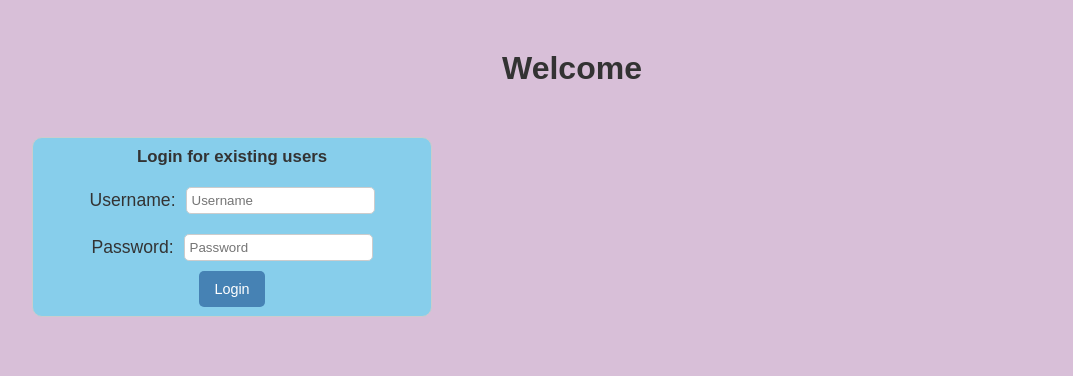
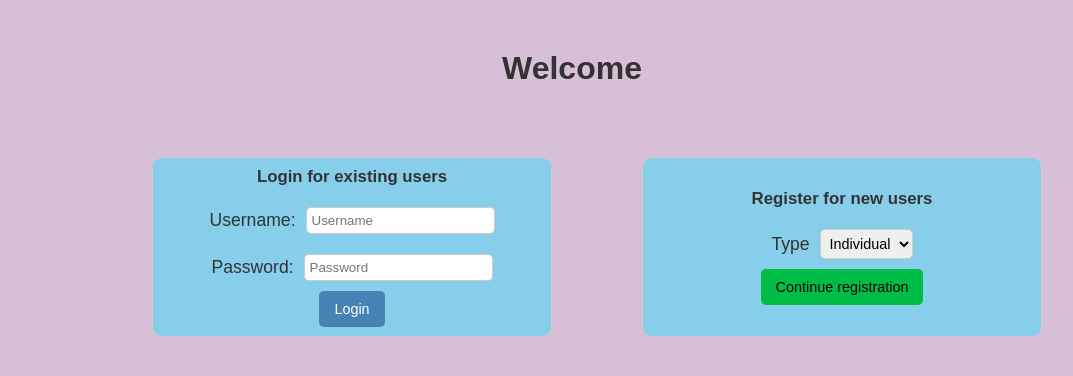
Before and after one commit to IwanAizakku/umaapp, a PHP site: page /HTML/login.html in a window 1280 px wide. Shown: the part 70-446 px from the top of the page, without its empty margins (68-1141 px from the left). Run offline with PHP 8.4, Linux system fonts and the light colour scheme.

Commit message:
Updated login.html

```diff
--- a/CSS/styles.css
+++ b/CSS/styles.css
@@ -143,8 +143,16 @@ main {
     background-size: cover;
 }
 
+.form {
+    display: flex;
+    justify-content: center;
+    gap: 40px;
+    margin-top: 20px;
+}
+
+
 /* Login box */
-.login-section {
+.form-login-section, .form-register-section {
     width: 400px;
     height: 180px;
     margin-top: 50px;
@@ -171,7 +179,7 @@ main {
     margin-bottom: 10px;
 }
 
-.password-bar{
+.password-bar {
     align-items: center;
     display: flex;
     justify-content: left;
@@ -193,3 +201,45 @@ main {
     border: 1px solid #ccc;
     border-radius: 5px;
 }
+
+
+/* Multiple options bar */
+.choice-bar {
+    align-items: center;
+    display: flex;
+    justify-content: left;
+    font-size: 1.1rem;
+    gap: 10px;
+    margin-top: 20px;
+    margin-bottom: 10px;
+}
+
+.choice-bar select {
+    display: block;
+    padding: 5px;
+    font-size: 0.9rem;
+    border: 1px solid #ccc;
+    border-radius: 5px;
+}
+
+
+/* Buttons */
+.confirm-buttons {
+    display: block;
+    gap: 10px;
+}
+.confirm-buttons button {
+    display: block;
+    gap: 10px;
+    background-color: #00bd48;
+    color: rgb(0, 0, 0);
+    border: none;
+    padding: 10px 15px;
+    border-radius: 5px;
+    font-size: 0.9rem;
+    cursor: pointer;
+}
+
+.confirm-buttons button:hover {
+    background-color: #41e171;
+}
--- a/HTML/login.html
+++ b/HTML/login.html
@@ -15,7 +15,8 @@
     <!-- Main Content -->
     <main>
         <h1>Welcome</h1>
-        <div class="login-section">
+        <div class="form">
+            <div class="form-login-section">
                 <h2>Login for existing users</h2>
                 <div class="username-bar">
                     <label for="username">Username:</label>
@@ -29,5 +30,19 @@
                     <button>Login</button>
                 </div>
             </div>
+            <div class="form-register-section">
+                <h2>Register for new users</h2>
+                <div class="choice-bar">
+                    <label for="User-type">Type</label>
+  			        <select name="User-type" id="User-type">
+                        <option value="Individual">Individual</option>
+                        <option value="Business">Business</option>
+                    </select>
+                </div>
+                <div class="confirm-buttons">
+                    <button>Continue registration</button>
+                </div>
+            </div>
+        </div>
     </main>
 </html>
```
Also changed, not shown: index.html (+4 -4 lines). Lines whose indentation alone changed are shown as unchanged.
